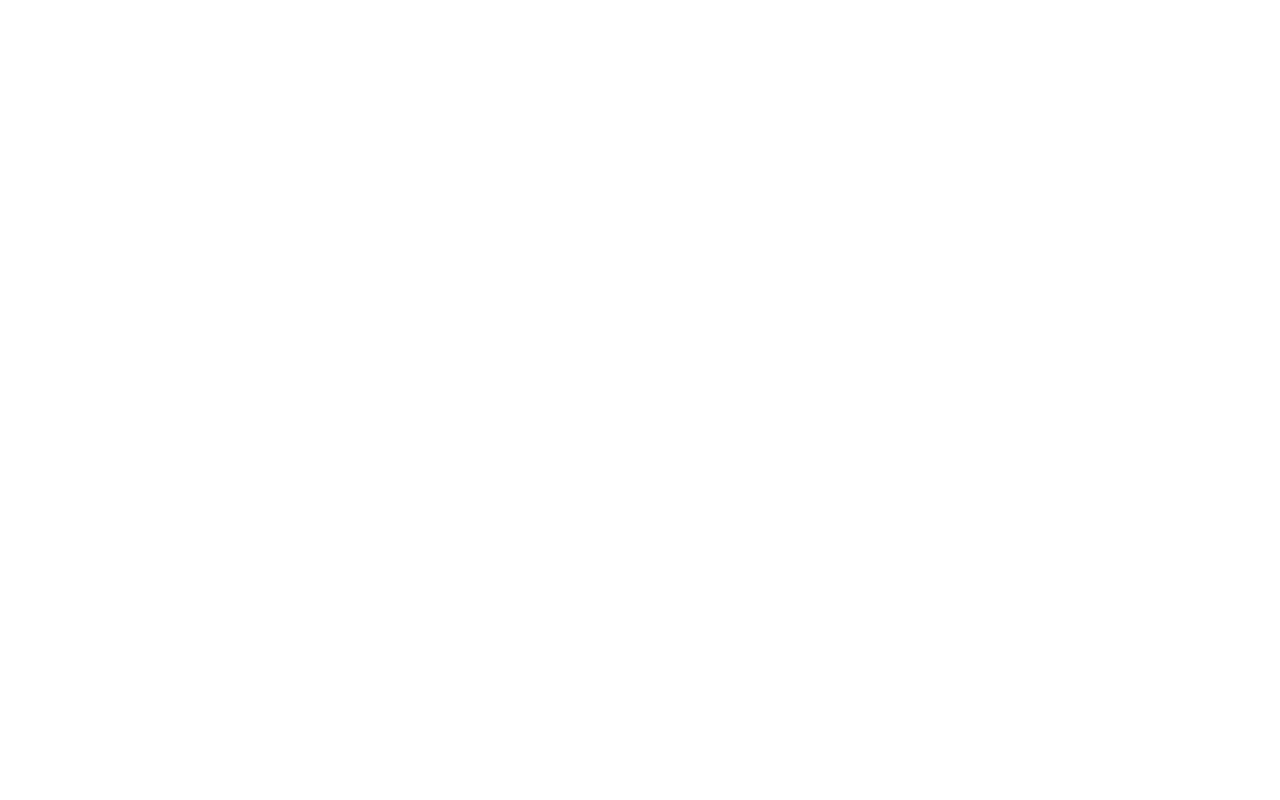
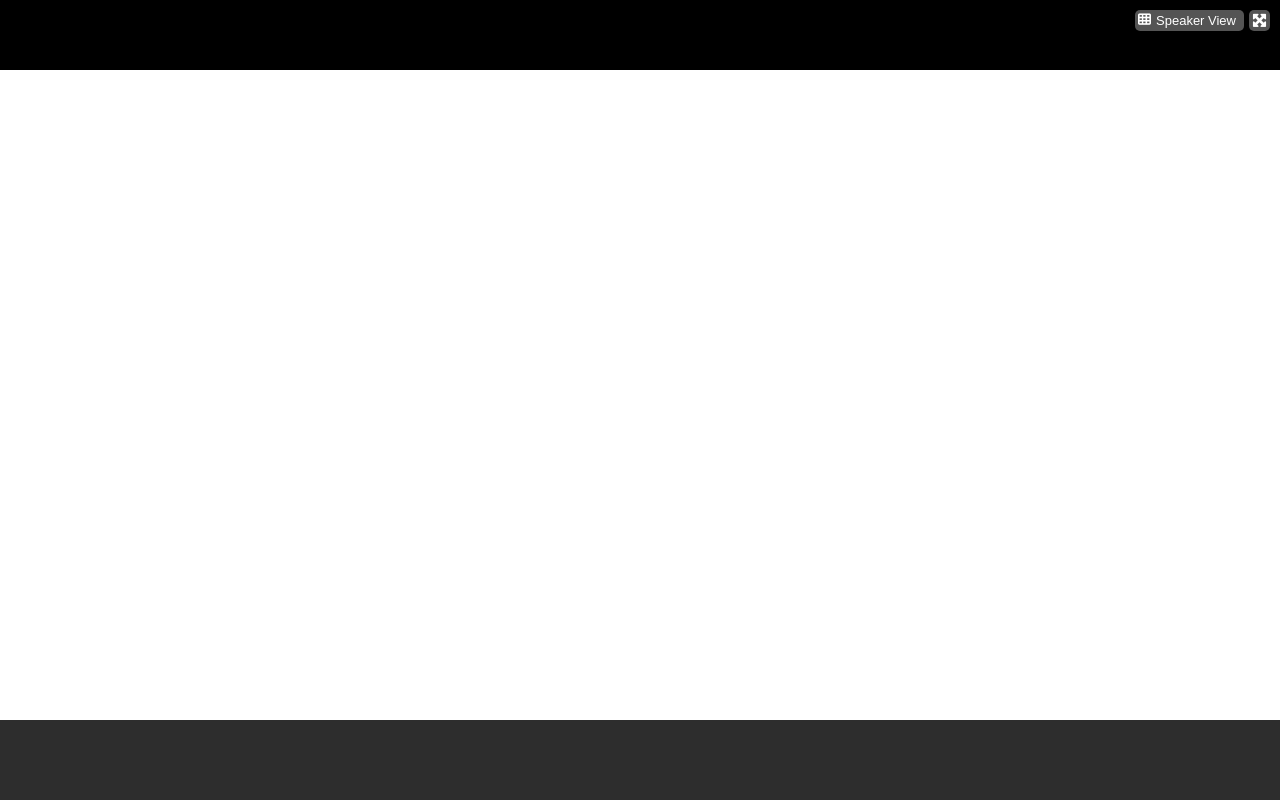
Before and after one commit to EugeniuPopescu/html-css-zoom, a plain HTML site: page index.html in a window 1280 px wide. Drawn offline with Linux system fonts and the light colour scheme.

Commit message:
done header, overflow and height

```diff
--- a/css/style.css
+++ b/css/style.css
@@ -0,0 +1,74 @@
+/*** GENERIC ***/
+
+* {
+	box-sizing: border-box;
+	padding: 0;
+	margin: 0;
+}
+
+body {
+	font-family: sans-serif;
+}
+
+.container {
+	display: flex;
+	justify-content: end;
+	align-items: flex-start;
+}
+
+/*** HEADER ***/
+header {
+	width: 100%;
+	height: 70px;
+	padding: 10px;
+	background: black;
+	color: white;
+	justify-content: center;
+	align-items: center;
+}
+
+.p-header {
+	padding: 0 5px;
+}
+
+#icon {
+	display: flex;
+	justify-content: end;
+	align-items: flex-start;
+	font-size: 13px;
+	background-color: rgba(128, 128, 128, 0.66);
+	border-radius: 5px;
+	padding: 3px;
+}
+
+#header-arrow {
+	display: flex;
+	justify-content: end;
+	align-items: flex-start;
+	font-size: 15px;
+	background-color: rgba(128, 128, 128, 0.66);
+	border-radius: 5px;
+	padding: 3px;
+	margin-left: 5px;
+}
+
+
+
+/*** MAIN ***/
+main {
+	height: calc(100vh - 70px - 80px);
+	overflow-y: auto;
+	padding: 30px;
+}
+
+
+/*** FOOTER ***/
+footer {
+	width: 100%;
+	height: 80px;
+	padding: 10px;
+	background: rgb(45, 45, 45);
+	color: white;
+	justify-content: center;
+	align-items: center;
+}
--- a/index.html
+++ b/index.html
@@ -2,14 +2,30 @@
 <html lang="en">
 <head>
 	<meta charset="UTF-8">
-        <meta http-equiv="X-UA-Compatible" content="IE=edge">
 	<meta name="viewport" content="width=device-width, initial-scale=1.0">
 	<title>html-css-zoom</title>
-        <link rel="stylesheet" href="/css/style.css">
-        <link rel="stylesheet" href="/css/utilities.css">
+	<link rel="stylesheet" href="css/style.css">
 	<link rel="stylesheet" href="https://cdnjs.cloudflare.com/ajax/libs/font-awesome/6.4.2/css/all.min.css">
 </head>
 <body>
 
+	<header class="container">
+		<div id="icon">
+            <i class="fa-solid fa-table-cells" style="color: #ffffff;"></i>
+			<p class="p-header">Speaker View</p>
+        </div>
+		<div >
+			<i id="header-arrow" class="fa-solid fa-maximize" style="color: #ffffff;"></i>
+		</div>
+	</header>
+
+	<main  class="container">
+
+	</main>
+
+    <footer class="container">
+
+    </footer>
+
 </body>
 </html>
```
Also changed, not shown: css/utilities.css (deleted). Lines whose indentation alone changed are shown as unchanged.
